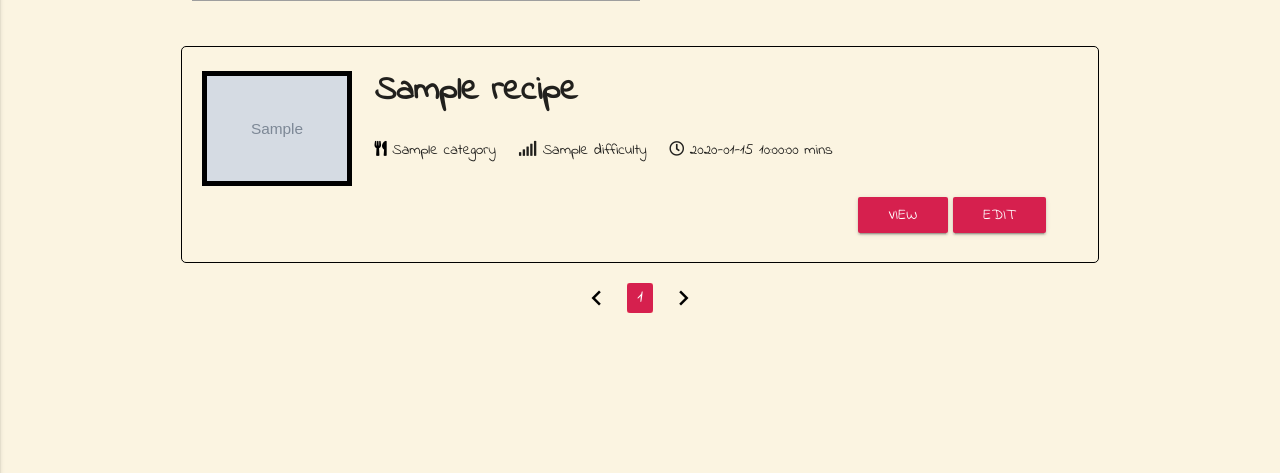
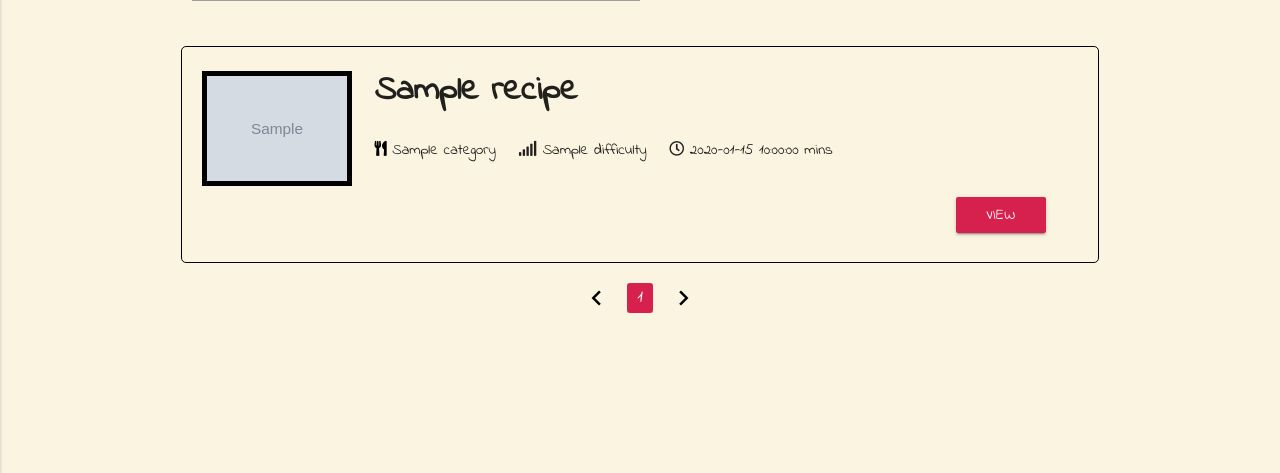
Before and after one commit to coderkatew/foodie, a Flask app: page /all_recipes in a window 1280 px wide. Shown: the part 235-708 px from the top of the page. Run offline with Flask 2, Linux system fonts and the light colour scheme; grey boxes marked "Sample" are stand-in pictures; a database or web service that is not in the repository returns one stand-in record (values such as "Sample title"); some libraries are stand-ins or nearby versions.

Commit message:
Display edit and delete options for recipe contributors only

```diff
--- a/static/css/style.css
+++ b/static/css/style.css
@@ -187,6 +187,11 @@ i.all-recipes {
 .no-recipe-text {
     margin-bottom: 5%;
 }
+
+.row.back-button.center {
+    text-align: center;
+}
+
 
 /* ---- Pagination ----*/
 
--- a/templates/all_recipes.html
+++ b/templates/all_recipes.html
@@ -10,37 +10,27 @@
       </form>
  </div>
   {% for recipe in recipes %}
-
   <!-- Adapted Materialize Card -->
   <div id="recipe-card" class="row">
     <div class="col 12" id="recipe-card-image">
       <div class="recipe-image">
         {% if recipe.recipe_image %}
-        <img
-          class="recipe-image"
-          src="{{ url_for('upload', filename=recipe.recipe_image) }}"
-          alt="photo of dish"
-        />
+        <img class="recipe-image" src="{{ url_for('upload', filename=recipe.recipe_image) }}" alt="photo of dish"/>
         {% else %}
-        <img
-          height="100"
-          width="100"
-          src="{{ url_for('static', filename='images/placeholder.png')}}"
-          alt="photo of dish"
-        />
+        <img height="100" width="100" src="{{ url_for('static', filename='images/placeholder.png')}}" alt="photo of dish"/>
         {% endif %}
       </div>
     </div>
     <div class="col s9">
       <div class="card-content">
         <div>
-        <h4 class="recipe-title">{{recipe.recipe_name}}</h4>
+            <h4 class="recipe-title">{{recipe.recipe_name}}</h4>
         </div>
         <div class="row recipe-details">
           <div class="col s3.5">
-        <p><i class="fas fa-utensils all-recipes"></i> {{recipe.category}}</p>
+            <p><i class="fas fa-utensils all-recipes"></i> {{recipe.category}}</p>
         </div>
-        <div class="col s3.5">
+            <div class="col s3.5">
         <p class="level"><i class="fas fa-signal"></i> {{recipe.difficulty}}</p>
         </div>
          <div class="col s3.5">
@@ -52,22 +42,16 @@
     <div class="col s12">
       <div class="card-action">
       <div class="row">
-        <a
-          href="{{ url_for('view_recipe', recipe_id=recipe._id) }}"
-          class="waves-effect waves-light btn"
-          >View</a
-        >
-        <a
-          href="{{url_for('edit_recipe', recipe_id=recipe._id)}}"
-          class="waves-effect waves-light btn"
-          >Edit</a
-        >
+      {% if profile_name == recipe.contributor %}
+        <a href="{{ url_for('view_recipe', recipe_id=recipe._id) }}" class="waves-effect waves-light btn">View</a>
+        <a href="{{url_for('edit_recipe', recipe_id=recipe._id)}}" class="waves-effect waves-light btn" >Edit</a>
+       {% else %}
+        <a href="{{ url_for('view_recipe', recipe_id=recipe._id) }}" class="waves-effect waves-light btn">View</a>
+       {% endif %}
       </div>
       </div>
     </div>
   </div>
-
-
   {% endfor %}
 </div>
 <div class="pagination">
--- a/templates/edit_recipe.html
+++ b/templates/edit_recipe.html
@@ -131,7 +131,7 @@
 				</div>
 			</div>
 			<button class="btn waves-effect waves-light" type="submit" name="action">
-      Update Recipe
+      Update
     </button>
     <!-- A Materialize modal is used for the delete recipe warning -->
 				<a class="waves-effect waves-light btn modal-trigger" href="#delete-modal">Delete</a>
--- a/templates/view_recipe.html
+++ b/templates/view_recipe.html
@@ -104,6 +104,7 @@
 				<p class="contributor"><em>Added by {{recipe.contributor}}</em></p>
 			</div>
 		</div>
+        {% if profile_name == recipe.contributor %}
 		<div class="row view-actions">
 			<div class="col 6">
 				<a href="{{url_for('edit_recipe', recipe_id=recipe._id)}}" class="waves-effect waves-light btn">Edit</a>
@@ -124,6 +125,11 @@
                 <div class="row back-button">
 				<a href="{{url_for('all_recipes')}}" class="waves-effect waves-light btn"> <i class="fa fa-arrow-left" aria-hidden="true"></i> Back to Recipes</a>
                 </div>
+                {% else %}
+                <div class="row back-button center">
+				<a href="{{url_for('all_recipes')}}" class="waves-effect waves-light btn"> <i class="fa fa-arrow-left" aria-hidden="true"></i> Back to Recipes</a>
+                </div>
+                {% endif %}
             </div>
 		</div>
 		{% endblock %}
```
